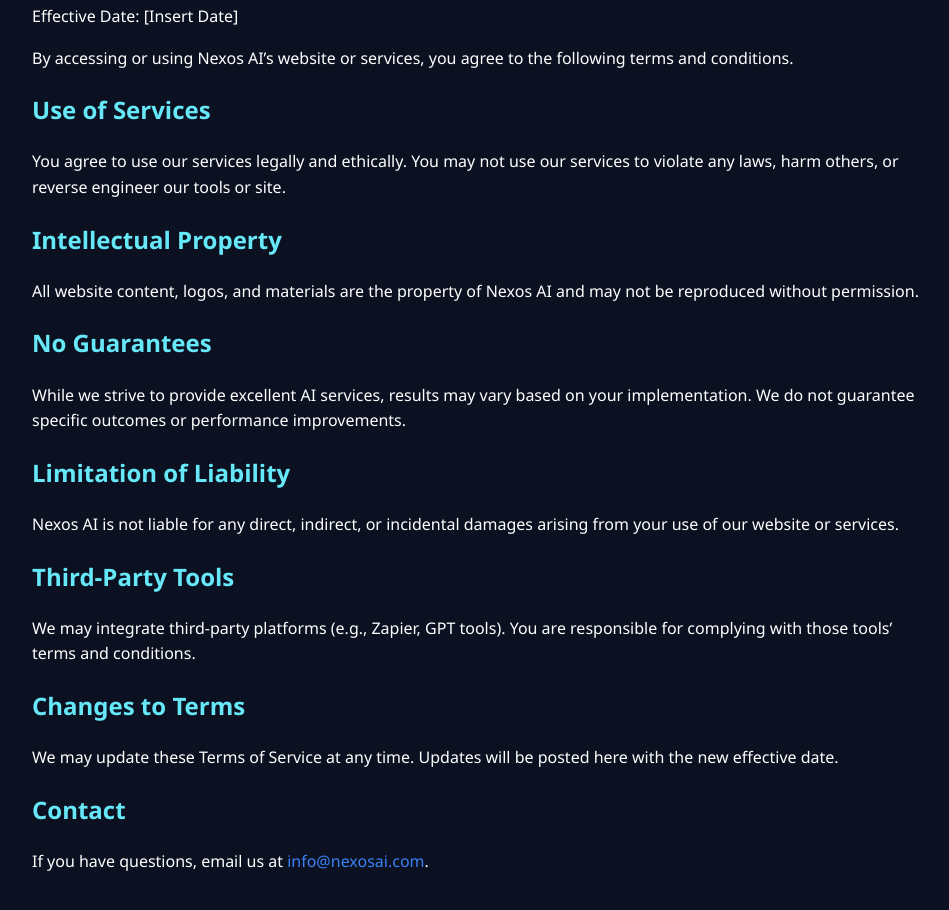
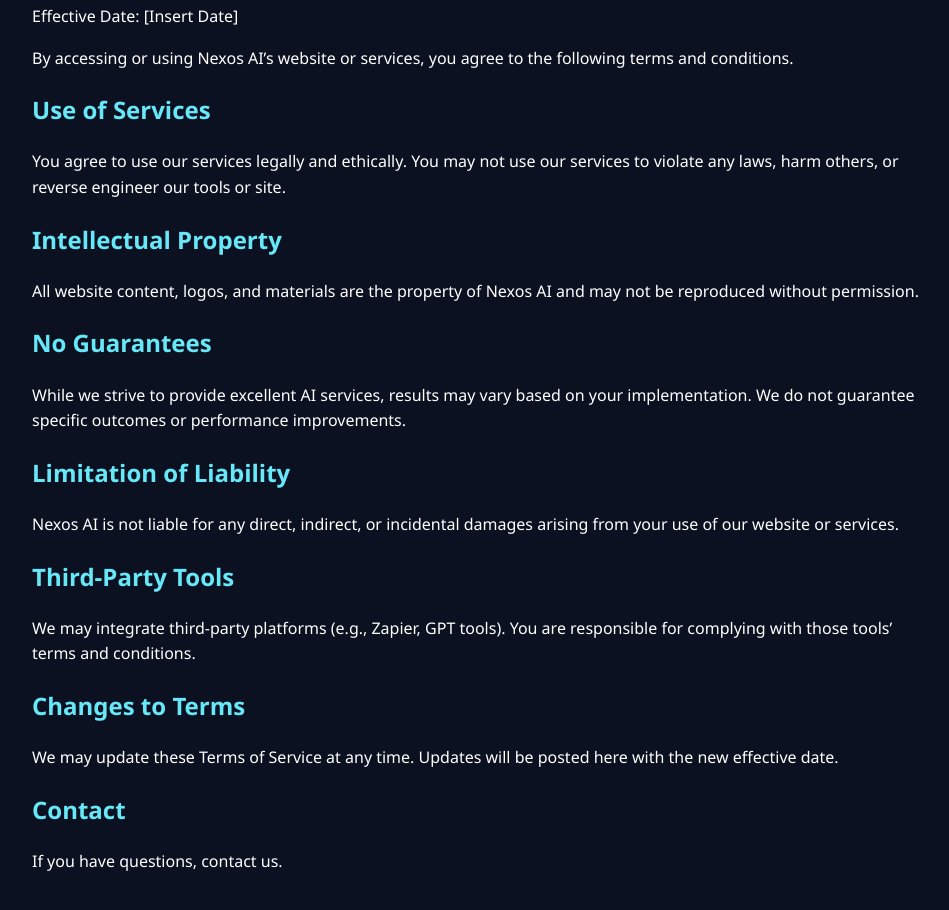
Before and after one commit to AidanLuchans/nexosai-site, a plain HTML site: page terms.html in a window 1280 px wide. Shown: the part 130-1040 px from the top of the page, without its empty margins (158-1107 px from the left). Drawn offline with Linux system fonts and the light colour scheme.

Commit message:
Update terms.html

```diff
--- a/terms.html
+++ b/terms.html
@@ -35,7 +35,7 @@
 <p>We may update these Terms of Service at any time. Updates will be posted here with the new effective date.</p>
 
 <h2>Contact</h2>
-<p>If you have questions, email us at <a href="mailto:info@nexosai.com">info@nexosai.com</a>.</p>
+<p>If you have questions, contact us.
 
 </body>
 </html>
```
